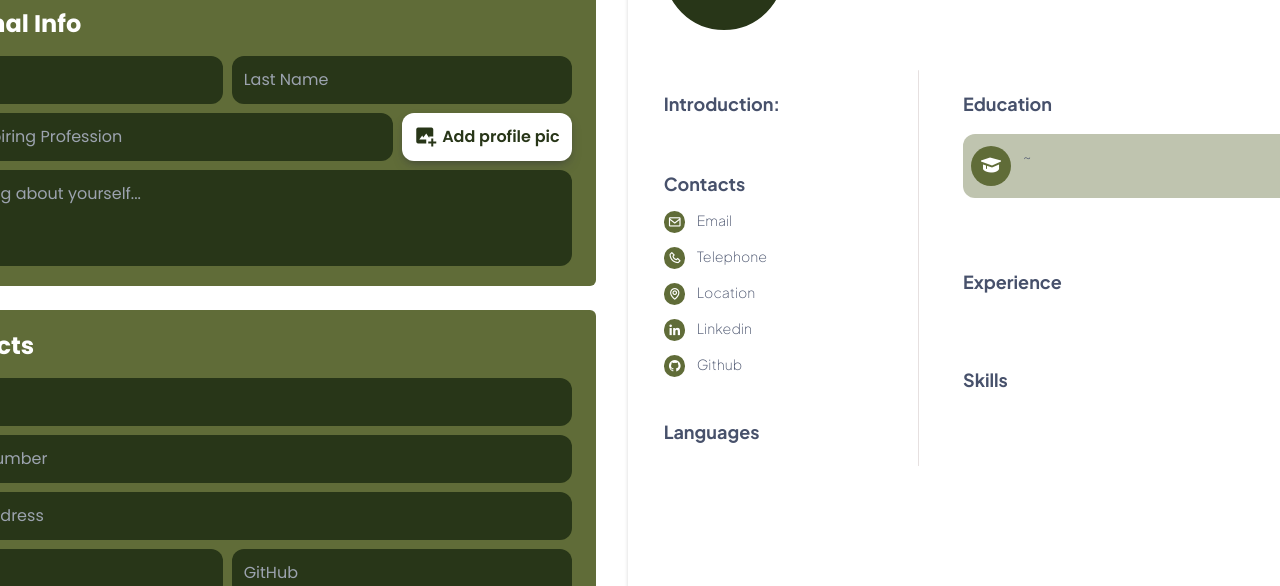
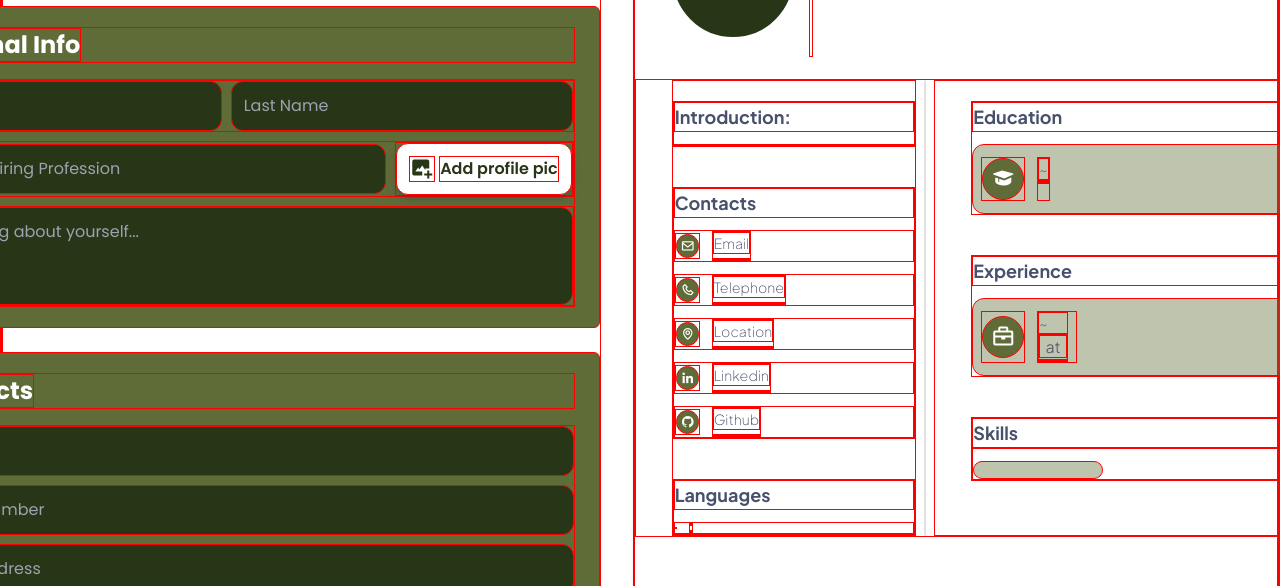
Before and after one commit to SimoneMorella/CV-builder, a React (Vite) app in the folder CV-Builder/: page / in a window 1280 px wide. Shown: the part 174-760 px from the top of the page. Built offline with nearby package versions, Linux system fonts and the light colour scheme.

Commit message:
added skill and experience at resume

```diff
--- a/CV-Builder/src/components/cvPreview.jsx
+++ b/CV-Builder/src/components/cvPreview.jsx
@@ -73,7 +73,7 @@ export default function PreviewCV({
               </div>
             </div>
           </div>
-          <div id="language" className="flex flex-col gap-4">
+          <div id="language" className="flex flex-col gap-3">
             <h2 className="font-bold text-lg">Languages</h2>
             {language.map((lang) => {
               return (
@@ -89,48 +89,49 @@ export default function PreviewCV({
           </div>
         </div>
         <div className="border-l rounded-3xl h-auto border-[#E6E0E0]"></div>
-        <div id="rightCol" className="w-[65%] flex flex-col gap-[70px] pl-9 pt-[20px]">
-          <div id="education" className="flex flex-col gap-4">
+        <div id="rightCol" className="w-[65%] flex flex-col gap-[40px] pl-9 pt-[20px]">
+          <div id="education" className="flex flex-col gap-3">
             <h2 className="font-bold text-lg">Education</h2>
             {education.map((edu) => {
               return (
                 <div key={edu.id} className="rounded-xl flex gap-3 bg-copper bg-opacity-40 px-2 py-3">
                   <div className="flex items-center"><i className='bx bxs-graduation p-2 rounded-full text-2xl bg-copper text-white'></i></div>
                   <div>
-
                     <div className="text-sm font-thin">{edu.startDate} ~ {edu.endDate}</div>
                     <div className="font-bold">{edu.schoolName}</div>
                     <div>{edu.course}</div>
-
                   </div>
 
                 </div>
               );
             })}
           </div>
-          <div id="experience">
+          <div id="experience" className="flex flex-col gap-3">
             <h2 className="font-bold text-lg">Experience</h2>
             {experience.map((exp) => {
               return (
-                <div key={exp.id}>
-                  <div>{exp.jobName}</div>
-                  <div>{exp.company}</div>
-                  <div>{exp.description}</div>
-                  <div>{exp.startDate}</div>
-                  <div>{exp.endDate}</div>
+                <div key={exp.id} className="rounded-xl flex gap-3 bg-copper bg-opacity-40 px-2 py-3">
+                  <div className="flex items-center"><i className='bx bx-briefcase p-2 rounded-full text-2xl bg-copper text-white'></i></div>
+                  <div className="pr-2">
+                    <div className="text-sm font-thin">{exp.startDate} ~ {exp.endDate}</div>
+                    <div className="font-bold">{exp.jobName} <span className="font-light">&nbsp; at &nbsp;</span> {exp.company}</div>
+                    <div>{exp.description}</div>
+                  </div>
                 </div>
               );
             })}
           </div>
-          <div id="skills">
+            <div>
             <h2 className="font-bold text-lg">Skills</h2>
+            <div id="skills" className="grid grid-cols-3 gap-3 pt-3">
             {skills.map((skill) => {
                 return (
-                    <div key={skill.id}>
-                        <div>{skill.skillName}</div>
+                    <div key={skill.id} className="rounded-xl bg-copper bg-opacity-40 p-2 text-center font-semibold">
+                      {skill.skillName}
                     </div>
                 )
             })}
+          </div>
           </div>
         </div>
       </div>
--- a/CV-Builder/src/index.css
+++ b/CV-Builder/src/index.css
@@ -4,9 +4,9 @@
 
 
 
-/* * {
+* {
   border: 1px solid red;
-} */
+}
 
 /* Assuming you have a CSS file for your styles */
 
```
